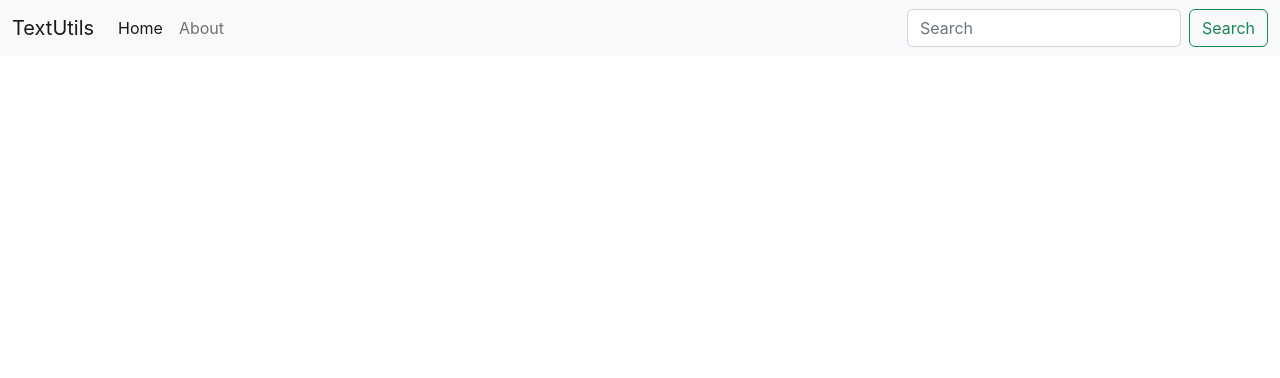
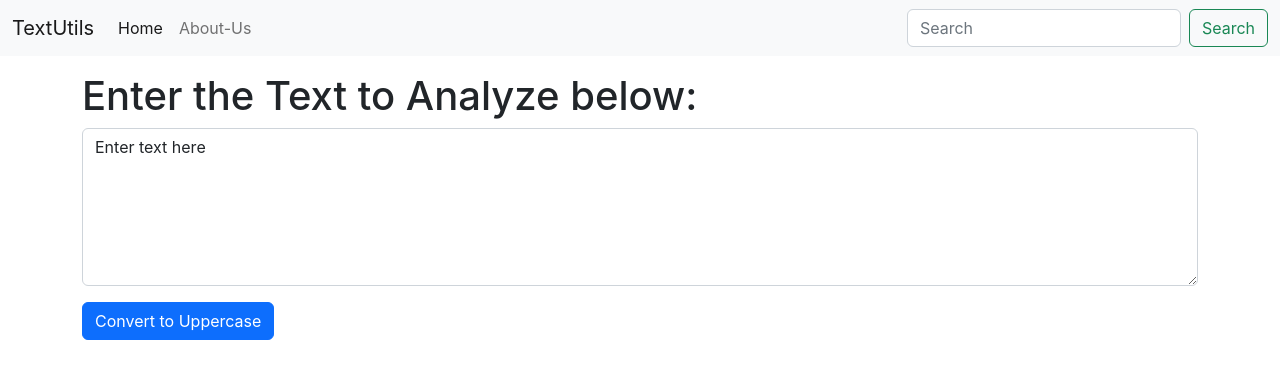
Before and after one commit to nazir-hussain/TextUtils, a React (Create React App) app: page / in a window 1280 px wide. Shown: the top 378 px of the page. Built offline with nearby package versions, Linux system fonts and the light colour scheme.

Commit message:
new changest

```diff
--- a/public/index.html
+++ b/public/index.html
@@ -24,7 +24,7 @@
       work correctly both with client-side routing and a non-root public URL.
       Learn how to configure a non-root public URL by running `npm run build`.
     -->
-    <title>React App</title>
+    <title>TextUtils</title>
 
     <!-- Bootstrap css link start -->
     <link href="https://cdn.jsdelivr.net/npm/bootstrap@5.2.0-beta1/dist/css/bootstrap.min.css" rel="stylesheet" integrity="sha384-0evHe/X+R7YkIZDRvuzKMRqM+OrBnVFBL6DOitfPri4tjfHxaWutUpFmBp4vmVor" crossorigin="anonymous">
--- a/src/App.js
+++ b/src/App.js
@@ -1,34 +1,19 @@
 import React from 'react';
 // import Prahlad from './Prahlad.js';
+import Navbar from './components/Navbar';
+import TextForms from './components/TextForms';
 import './App.css';
 
 function App() {
   return (
     <>
+      <Navbar title="TextUtils" about="About-Us" />
+      {/* <Navbar/> */}
+      <div className="container my-3">
 
-<nav className="navbar navbar-expand-lg bg-light">
-  <div className="container-fluid">
-    <a className="navbar-brand" href="/">TextUtils</a>
-    <button className="navbar-toggler" type="button" data-bs-toggle="collapse" data-bs-target="/navbarSupportedContent" aria-controls="navbarSupportedContent" aria-expanded="false" aria-label="Toggle navigation">
-      <span className="navbar-toggler-icon"></span>
-    </button>
-    <div className="collapse navbar-collapse" id="navbarSupportedContent">
-      <ul className="navbar-nav me-auto mb-2 mb-lg-0">
-        <li className="nav-item">
-          <a className="nav-link active" aria-current="page" href="/">Home</a>
-        </li>
-        <li className="nav-item">
-          <a className="nav-link" href="/">About</a>
-        </li>
-      </ul>
-      <form className="d-flex" role="search">
-        <input className="form-control me-2" type="search" placeholder="Search" aria-label="Search" />
-        <button className="btn btn-outline-success" type="submit">Search</button>
-      </form>
-    </div>
-  </div>
-</nav>
 
+      <TextForms heading = "Enter the Text to Analyze below:" />
+      </div>
     </>
   );
 }
--- /dev/null
+++ b/src/components/Navbar.js
@@ -0,0 +1,41 @@
+import React from 'react'
+import PropTypes from 'prop-types'
+
+export default function Navbar(props) {
+
+    return (
+
+        <nav className="navbar navbar-expand-lg bg-light">
+            <div className="container-fluid">
+                <a className="navbar-brand" href="/">{props.title}</a>
+                <button className="navbar-toggler" type="button" data-bs-toggle="collapse" data-bs-target="/navbarSupportedContent" aria-controls="navbarSupportedContent" aria-expanded="false" aria-label="Toggle navigation">
+                    <span className="navbar-toggler-icon"></span>
+                </button>
+                <div className="collapse navbar-collapse" id="navbarSupportedContent">
+                    <ul className="navbar-nav me-auto mb-2 mb-lg-0">
+                        <li className="nav-item">
+                            <a className="nav-link active" aria-current="page" href="/">Home</a>
+                        </li>
+                        <li className="nav-item">
+                             <a className="nav-link" href="/">{props.about}</a>
+                        </li>
+                    </ul>
+                    <form className="d-flex" role="search">
+                        <input className="form-control me-2" type="search" placeholder="Search" aria-label="Search" />
+                        <button className="btn btn-outline-success" type="submit">Search</button>
+                    </form>
+                </div>
+            </div>
+        </nav>
+    );
+}
+
+Navbar.prototypes = {
+    title: PropTypes.string.isRequired,
+    about: PropTypes.string
+}
+
+Navbar.defaultProps ={
+    title: 'set title here',
+    about: 'About text here'
+}
--- /dev/null
+++ b/src/components/TextForms.js
@@ -0,0 +1,24 @@
+import React, {useState} from 'react'
+
+export default function TextForms(props) {
+    const handleUpClick = ()=>{
+        console.log("Uppercase was clicked")
+        setText("you have clicked on handleUpClick")
+    }
+    const handleOnChange =()=>{
+        console.log("on change");
+    }
+
+    const [text, setText] = useState('Enter text here');
+    // text ="new text";  //wrong way to change the state
+    // setText ("new text");  //correct way to change the state
+    return (
+        <div>
+            <h1>{props.heading}</h1>
+            <div className="mb-3">
+            <textarea className="form-control" value={text} onChange={handleOnChange} id="myBox" rows="6"></textarea>
+            </div>
+            <button className=" btn btn-primary"onClick={handleUpClick}>Convert to Uppercase</button>
+        </div>
+    );
+}
```
